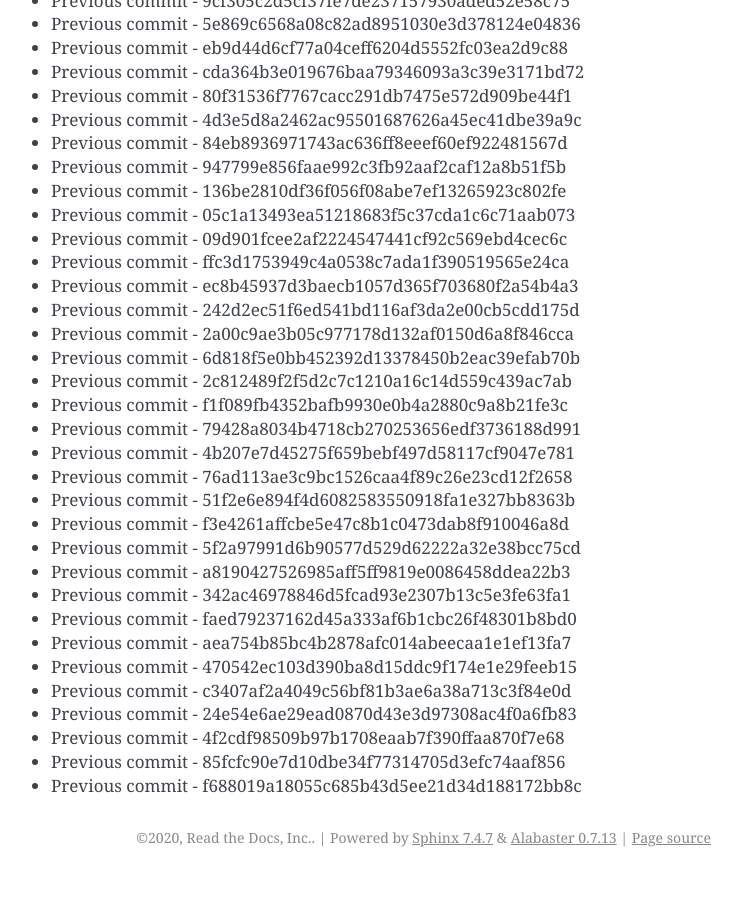
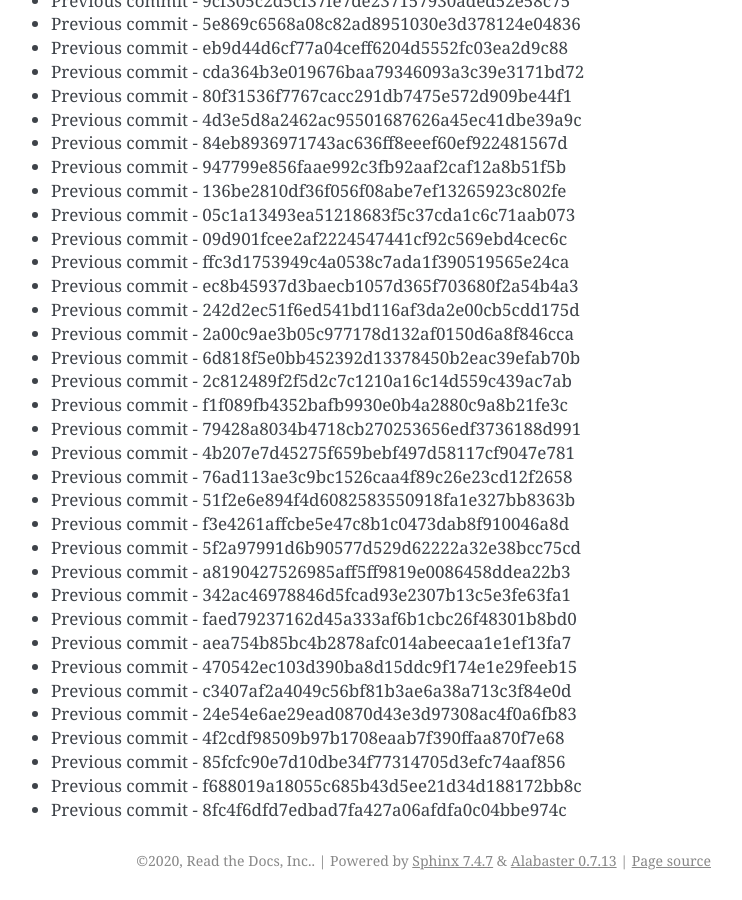
Before and after one commit to readthedocs/rtd-git-stresstest, a Sphinx documentation site: the page built from docs/updates.rst, in a window 1280 px wide and 900 px high, scrolled down 8032 px. Shown: the whole window, without its empty margins (399-1141 px from the left). Built offline with Sphinx 7.4.7, drawn with Linux system fonts in a browser that asks for light colours; before the commit the page ends 8909 px from its top, so only the background shows below that.

Commit message:
Generating commit from previous: 8fc4f6dfd7edbad7fa427a06afdfa0c04bbe974c

```diff
--- a/docs/updates.rst
+++ b/docs/updates.rst
@@ -369,3 +369,4 @@ It can be tested for any performance characteristics.
 * Previous commit - 4f2cdf98509b97b1708eaab7f390ffaa870f7e68
 * Previous commit - 85fcfc90e7d10dbe34f77314705d3efc74aaf856
 * Previous commit - f688019a18055c685b43d5ee21d34d188172bb8c
+* Previous commit - 8fc4f6dfd7edbad7fa427a06afdfa0c04bbe974c
```
